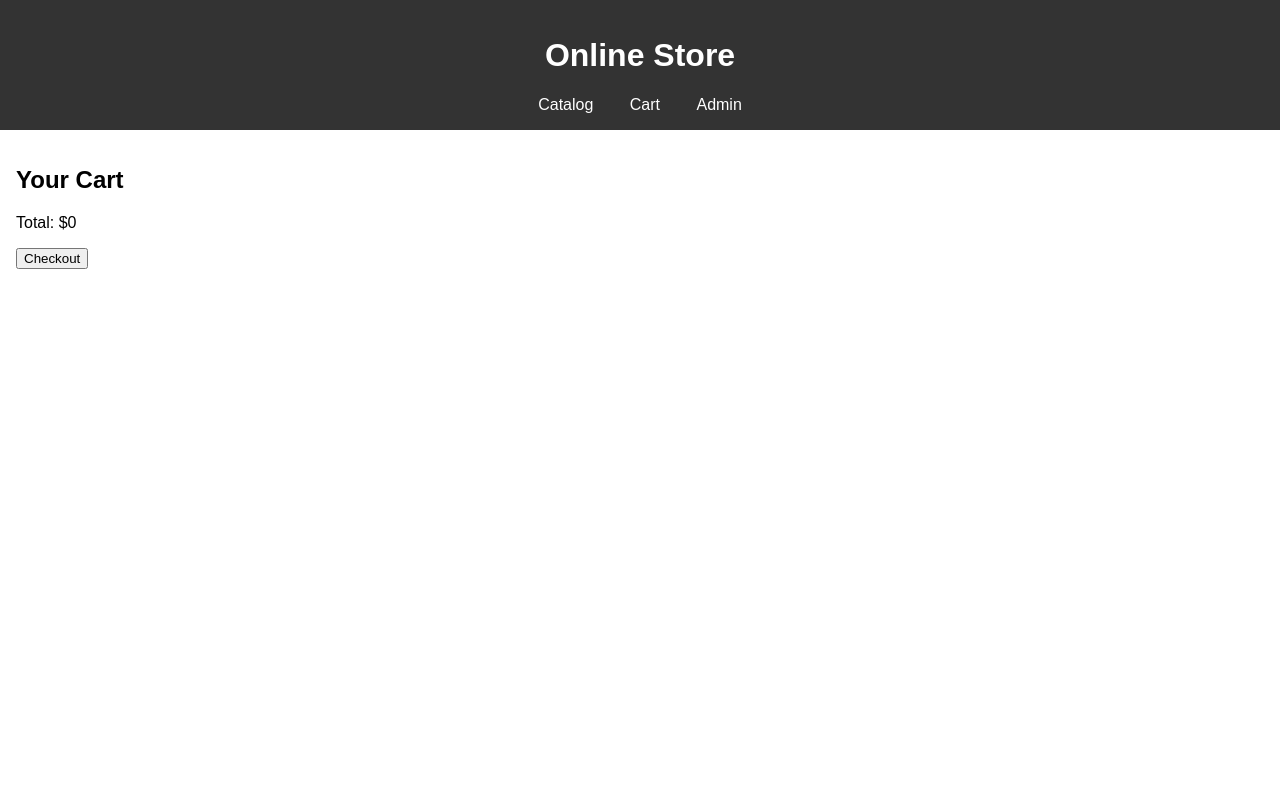
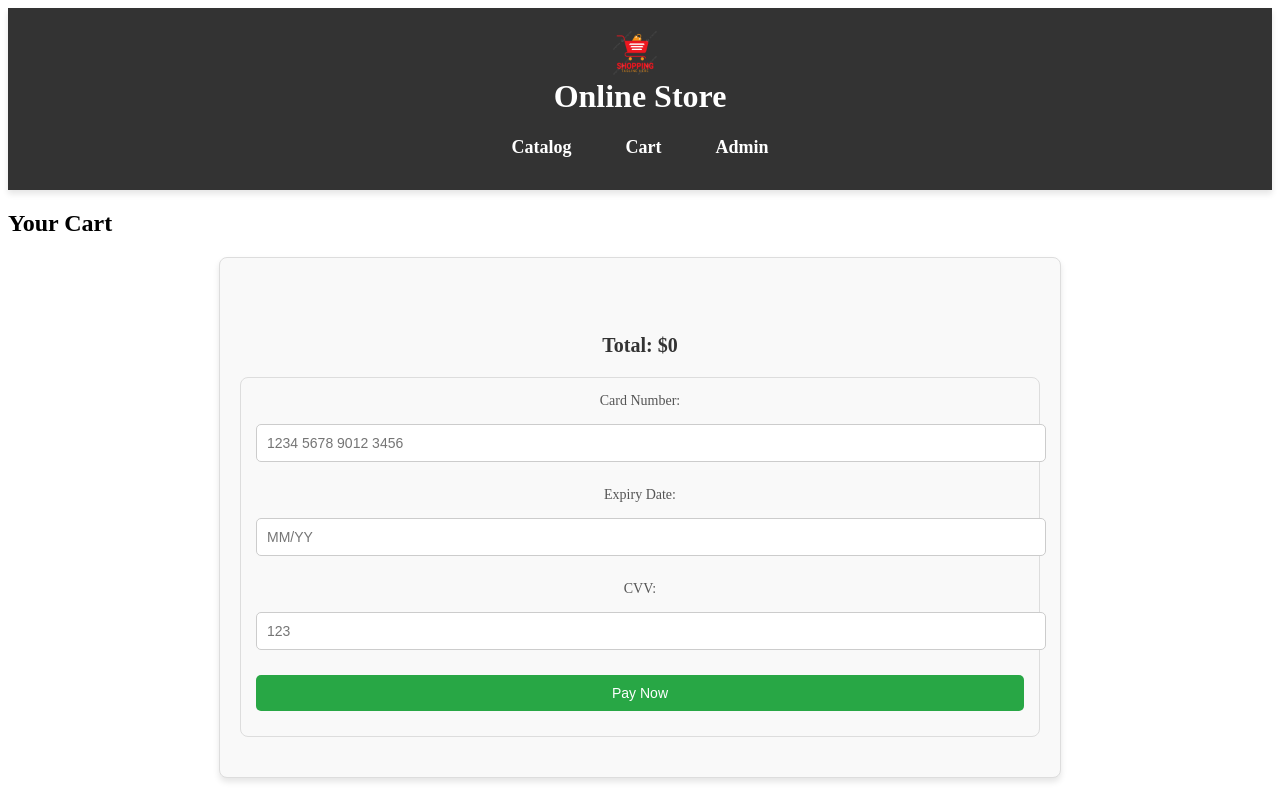
Before and after one commit to TSusinna/online_store, a Flask app: page /cart in a window 1280 px wide. Run offline with Flask 3, Linux system fonts and the light colour scheme.

Commit message:
1.1 - Working

```diff
--- a/app.py
+++ b/app.py
@@ -1,52 +1,121 @@
 from flask import Flask, render_template, request, redirect, url_for
-from models import Product, Cart
+from flask_sqlalchemy import SQLAlchemy
+from werkzeug.utils import secure_filename
+import os
 
 app = Flask(__name__)
 
-# In-memory storage for products and cart
-products = {
-    1: Product(1, "Cigarette", "Just one cigarette, probably not used", 10.00, 10, "static/images/cigarette.jpg"),
-    2: Product(2, "Trash bin", "May be full of loot", 800.00, 1, "static/images/trash_bin.png"),
-    3: Product(3, "Guinea pig", "Not for eating", 500.00, 5, "static/images/guinea_pig.png"),
-    4: Product(4, "Toilet", "Let's hope it doesn't have a head", 500.00, 500, "static/images/toilet.jpg")
-}
+# Configure database and file upload settings
+app.config['SQLALCHEMY_DATABASE_URI'] = 'sqlite:///store.db'
+app.config['SQLALCHEMY_TRACK_MODIFICATIONS'] = False
+app.config['UPLOAD_FOLDER'] = 'static/images'
+ALLOWED_EXTENSIONS = {'png', 'jpg', 'jpeg', 'gif'}
+
+db = SQLAlchemy(app)
+
+# Product model
+class Product(db.Model):
+    id = db.Column(db.Integer, primary_key=True)
+    name = db.Column(db.String(100), nullable=False)
+    description = db.Column(db.Text, nullable=False)
+    price = db.Column(db.Float, nullable=False)
+    stock = db.Column(db.Integer, nullable=False)
+    image_url = db.Column(db.String(200), nullable=False)
+
+# Cart class
+class Cart:
+    def __init__(self):
+        self.items = {}
+
+    def add_to_cart(self, product, quantity):
+        if product.id not in self.items:
+            self.items[product.id] = {"product": product, "quantity": 0}
+        if product.stock < quantity:
+            raise ValueError("Not enough stock available")
+        self.items[product.id]["quantity"] += quantity
+
+    def remove_from_cart(self, product_id):
+        if product_id in self.items:
+            del self.items[product_id]
+
+    def calculate_total(self):
+        return sum(item["product"].price * item["quantity"] for item in self.items.values())
+
+    def clear(self):
+        self.items.clear()
+
+# Initialize the database
+with app.app_context():
+    db.create_all()
+
+# Initialize the cart
 cart = Cart()
+
+# Helper function to check allowed file extensions
+def allowed_file(filename):
+    return '.' in filename and filename.rsplit('.', 1)[1].lower() in ALLOWED_EXTENSIONS
 
 @app.route('/')
 def catalog():
-    return render_template('catalog.html', products=products.values())
+    products = Product.query.all()
+    return render_template('catalog.html', products=products)
 
-@app.route('/cart')
+@app.route('/cart', methods=['GET', 'POST'])
 def view_cart():
+    if request.method == 'POST':
+        # Simulate payment processing
+        cart.clear()
+        return redirect(url_for('catalog'))
     return render_template('cart.html', cart=cart)
 
 @app.route('/add_to_cart/<int:product_id>', methods=['POST'])
 def add_to_cart(product_id):
     quantity = int(request.form['quantity'])
-    if product_id in products:
+    product = Product.query.get(product_id)
+    if product:
         try:
-            cart.add_to_cart(products[product_id], quantity)
+            cart.add_to_cart(product, quantity)
         except ValueError as e:
             return str(e), 400
     return redirect(url_for('catalog'))
 
 @app.route('/checkout', methods=['POST'])
 def checkout():
-    cart.checkout()
+    cart.clear()
     return redirect(url_for('catalog'))
 
 @app.route('/admin', methods=['GET', 'POST'])
 def admin():
     if request.method == 'POST':
-        product_id = int(request.form['product_id'])
+        product_id = request.form['product_id']
         name = request.form['name']
         description = request.form['description']
         price = float(request.form['price'])
         stock = int(request.form['stock'])
-        image_url = request.form['image_url']
-        products[product_id] = Product(product_id, name, description, price, stock, image_url)
+        image = request.files['image']
+
+        if image and allowed_file(image.filename):
+            filename = secure_filename(image.filename)
+            image_path = os.path.join(app.config['UPLOAD_FOLDER'], filename)
+            image.save(image_path)
+            image_url = f"static/images/{filename}"
+
+            # Add product to the database
+            new_product = Product(id=product_id, name=name, description=description, price=price, stock=stock, image_url=image_url)
+            db.session.add(new_product)
+            db.session.commit()
+
         return redirect(url_for('admin'))
-    return render_template('admin.html', products=products.values())
+    products = Product.query.all()
+    return render_template('admin.html', products=products)
+
+@app.route('/delete_product/<int:product_id>', methods=['POST'])
+def delete_product(product_id):
+    product = Product.query.get(product_id)
+    if product:
+        db.session.delete(product)
+        db.session.commit()
+    return redirect(url_for('admin'))
 
 if __name__ == '__main__':
     app.run(debug=True)
--- a/static/styles.css
+++ b/static/styles.css
@@ -1,27 +1,246 @@
-body {
-    font-family: Arial, sans-serif;
+/* HEADER */
+.header {
+    display: flex;
+    flex-direction: column;
+    align-items: center;
+    justify-content: center;
+    background-color: #333;
+    color: white;
+    padding: 20px;
+    box-shadow: 0 4px 6px rgba(0, 0, 0, 0.1);
+}
+
+.store-logo {
+    width: 50px;
+    height: 50px;
+    margin-right: 10px;
+}
+
+.store-title {
+    font-size: 32px;
+    font-weight: bold;
     margin: 0;
+    text-align: center;
+}
+
+.nav-menu {
+    display: flex;
+    gap: 20px;
+    margin-top: 10px;
+}
+
+.nav-link {
+    color: white;
+    text-decoration: none;
+    font-size: 18px;
+    font-weight: bold;
+    padding: 10px 15px;
+    border: 2px solid transparent;
+    border-radius: 5px;
+    transition: all 0.3s ease;
+}
+
+.nav-link:hover {
+    background-color: #007bff;
+    color: white;
+    border-color: #0056b3;
+    text-decoration: none;
+}
+
+/* CATALOG PANEL */
+.product-grid {
+    display: grid;
+    grid-template-columns: repeat(auto-fit, minmax(250px, 250px)); /* Fixed width for product cards */
+    gap: 20px;
+    justify-content: center; /* Center the grid horizontally */
+    margin: 0 auto;
+    max-width: 1200px;
+    padding: 20px;
+}
+
+/* Product card styling */
+.product-card {
+    display: flex;
+    flex-direction: column;
+    justify-content: space-between;
+    height: 350px; /* Fixed height for product cards */
+    width: 250px; /* Fixed width for product cards */
+    background: white;
+    border: 1px solid #ddd;
+    border-radius: 8px;
+    padding: 15px;
+    box-shadow: 0 4px 6px rgba(0, 0, 0, 0.1);
+    transition: transform 0.2s, box-shadow 0.2s;
+}
+
+.product-card:hover {
+    transform: translateY(-5px);
+    box-shadow: 0 6px 10px rgba(0, 0, 0, 0.15);
+}
+
+/* Product image styling */
+.product-image {
+    width: 100%;
+    height: 150px; /* Fixed height for images */
+    object-fit: cover; /* Ensure images fit within the fixed height */
+    border-radius: 5px;
+    margin-bottom: 10px;
+}
+
+/* Button styling */
+button {
+    background-color: #007bff;
+    color: white;
+    border: none;
+    padding: 10px 15px;
+    border-radius: 5px;
+    cursor: pointer;
+    transition: background-color 0.2s;
+}
+
+button:hover {
+    background-color: #0056b3;
+}
+
+/* ADMIN PANEL */
+form {
+    margin-bottom: 20px;
+    padding: 15px;
+    border: 1px solid #ddd;
+    border-radius: 8px;
+    background-color: #f9f9f9;
+}
+
+form input, form textarea, form button {
+    display: block;
+    width: 100%;
+    margin-bottom: 10px;
+    padding: 10px;
+    font-size: 14px;
+    border: 1px solid #ccc;
+    border-radius: 5px;
+}
+
+form button {
+    background-color: #007bff;
+    color: white;
+    border: none;
+    cursor: pointer;
+    transition: background-color 0.2s;
+}
+
+form button:hover {
+    background-color: #0056b3;
+}
+
+/* Product list styling */
+.product-list {
+    list-style: none;
     padding: 0;
 }
-header {
-    background-color: #333;
+
+.product-item {
+    display: flex;
+    justify-content: space-between;
+    align-items: center;
+    padding: 10px;
+    border: 1px solid #ddd;
+    border-radius: 5px;
+    margin-bottom: 10px;
+    background-color: #fff;
+    box-shadow: 0 2px 4px rgba(0, 0, 0, 0.1);
+}
+
+.delete-button {
+    background-color: #dc3545;
     color: white;
-    padding: 1em;
+    border: none;
+    padding: 5px 10px;
+    border-radius: 5px;
+    cursor: pointer;
+    transition: background-color 0.2s;
+}
+
+.delete-button:hover {
+    background-color: #c82333;
+}
+
+/* CART PANEL */
+.cart-container {
+    display: flex;
+    flex-direction: column;
+    align-items: center;
+    margin: 20px auto;
+    max-width: 800px;
+    padding: 20px;
+    border: 1px solid #ddd;
+    border-radius: 8px;
+    background-color: #f9f9f9;
+    box-shadow: 0 4px 6px rgba(0, 0, 0, 0.1);
+}
+
+/* Cart items list */
+.cart-items {
+    list-style: none;
+    padding: 0;
+    width: 100%;
+    margin-bottom: 20px;
+}
+
+.cart-item {
+    display: flex;
+    justify-content: space-between;
+    align-items: center;
+    padding: 10px;
+    border: 1px solid #ddd;
+    border-radius: 5px;
+    margin-bottom: 10px;
+    background-color: #fff;
+    box-shadow: 0 2px 4px rgba(0, 0, 0, 0.1);
+}
+
+/* Cart summary */
+.cart-summary {
+    width: 100%;
     text-align: center;
 }
-nav a {
-    color: white;
-    margin: 0 1em;
-    text-decoration: none;
-}
-main {
-    padding: 1em;
+
+.cart-summary h3 {
+    margin-bottom: 20px;
+    font-size: 20px;
+    color: #333;
 }
 
-.product-image {
-    width: 300px; /* Set a fixed width */
-    height: 300px; /* Set a fixed height */
-    object-fit: cover; /* Ensures the image fits within the dimensions without distortion */
-    border: 1px solid #ccc; /* Optional: Add a border for styling */
-    border-radius: 5px; /* Optional: Add rounded corners */
+/* Payment form */
+form {
+    display: flex;
+    flex-direction: column;
+    gap: 15px;
 }
+
+form label {
+    font-size: 14px;
+    color: #555;
+}
+
+form input {
+    padding: 10px;
+    font-size: 14px;
+    border: 1px solid #ccc;
+    border-radius: 5px;
+    width: 100%;
+}
+
+.pay-button {
+    background-color: #28a745;
+    color: white;
+    border: none;
+    padding: 10px 15px;
+    border-radius: 5px;
+    cursor: pointer;
+    transition: background-color 0.2s;
+}
+
+.pay-button:hover {
+    background-color: #218838;
+}
--- a/templates/base.html
+++ b/templates/base.html
@@ -7,12 +7,13 @@
     <link rel="stylesheet" href="{{ url_for('static', filename='styles.css') }}">
 </head>
 <body>
-    <header>
-        <h1>Online Store</h1>
-        <nav>
-            <a href="{{ url_for('catalog') }}">Catalog</a>
-            <a href="{{ url_for('view_cart') }}">Cart</a>
-            <a href="{{ url_for('admin') }}">Admin</a>
+    <header class="header">
+        <img src="{{ url_for('static', filename='../static/logo.png') }}" alt="Store Logo" class="store-logo">
+        <h1 class="store-title">Online Store</h1>
+        <nav class="nav-menu">
+            <a href="{{ url_for('catalog') }}" class="nav-link">Catalog</a>
+            <a href="{{ url_for('view_cart') }}" class="nav-link">Cart</a>
+            <a href="{{ url_for('admin') }}" class="nav-link">Admin</a>
         </nav>
     </header>
     <main>
--- a/templates/cart.html
+++ b/templates/cart.html
@@ -1,17 +1,30 @@
 {% extends "base.html" %}
 {% block content %}
 <h2>Your Cart</h2>
-<ul>
+<div class="cart-container">
+    <ul class="cart-items">
         {% for item in cart.items.values() %}
-    <li>
+        <li class="cart-item">
+            <div>
                 <h3>{{ item.product.name }}</h3>
                 <p>Quantity: {{ item.quantity }}</p>
                 <p>Price: ${{ item.product.price }}</p>
+            </div>
+            <p>Total: ${{ item.product.price * item.quantity }}</p>
         </li>
         {% endfor %}
     </ul>
-<p>Total: ${{ cart.calculate_total() }}</p>
-<form action="{{ url_for('checkout') }}" method="post">
-    <button type="submit">Checkout</button>
+    <div class="cart-summary">
+        <h3>Total: ${{ cart.calculate_total() }}</h3>
+        <form method="post">
+            <label for="card-number">Card Number:</label>
+            <input type="text" id="card-number" name="card_number" placeholder="1234 5678 9012 3456" required>
+            <label for="expiry-date">Expiry Date:</label>
+            <input type="text" id="expiry-date" name="expiry_date" placeholder="MM/YY" required>
+            <label for="cvv">CVV:</label>
+            <input type="text" id="cvv" name="cvv" placeholder="123" required>
+            <button type="submit" class="pay-button">Pay Now</button>
         </form>
+    </div>
+</div>
 {% endblock %}
```
Also changed, not shown: templates/admin.html (+13 -4 lines), templates/catalog.html (+11 -10 lines), static/images/guinea_pig.png (deleted), static/images/trash_bin.png (deleted), static/logo.png (added), 1 other file. Lines whose indentation alone changed are shown as unchanged.
